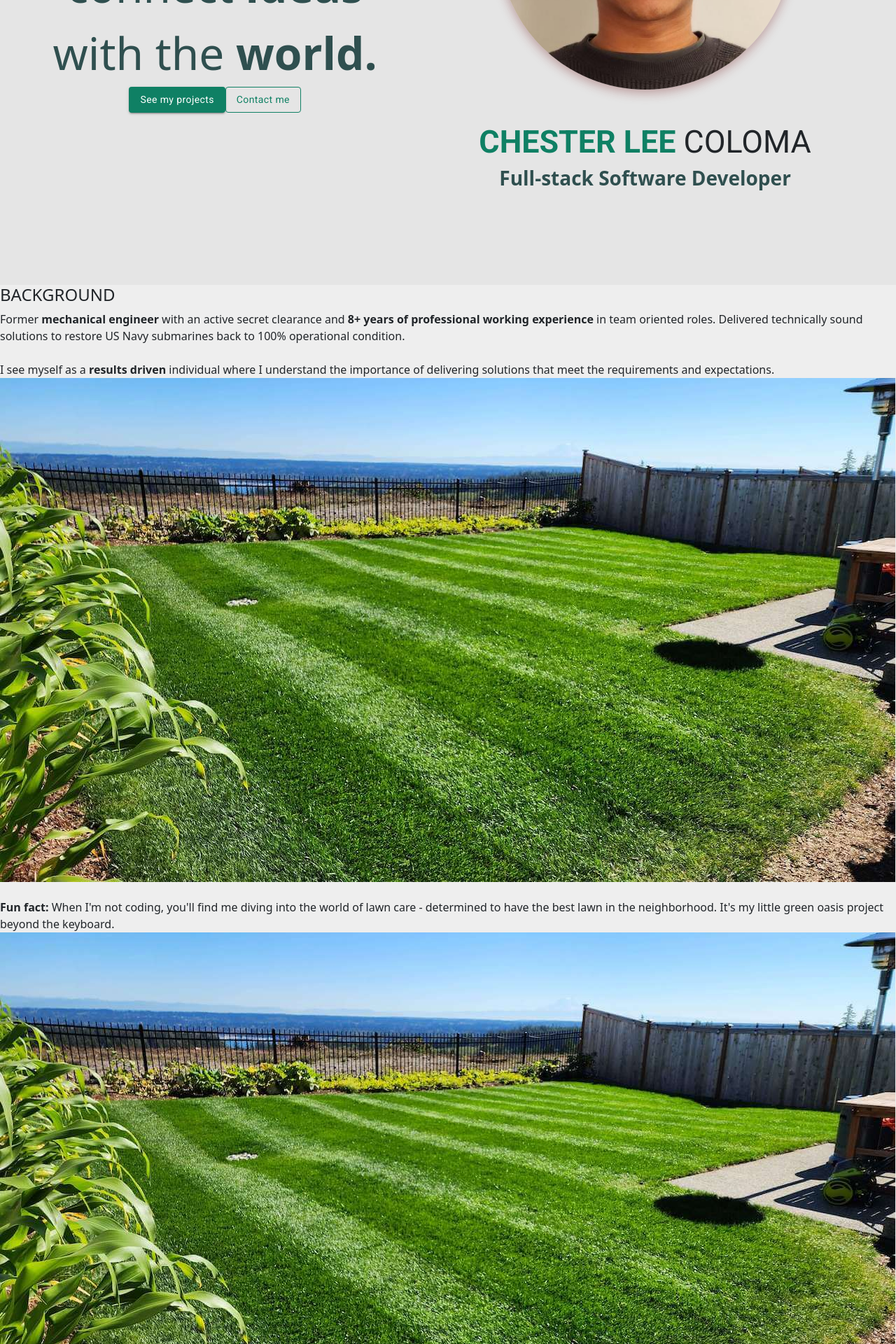
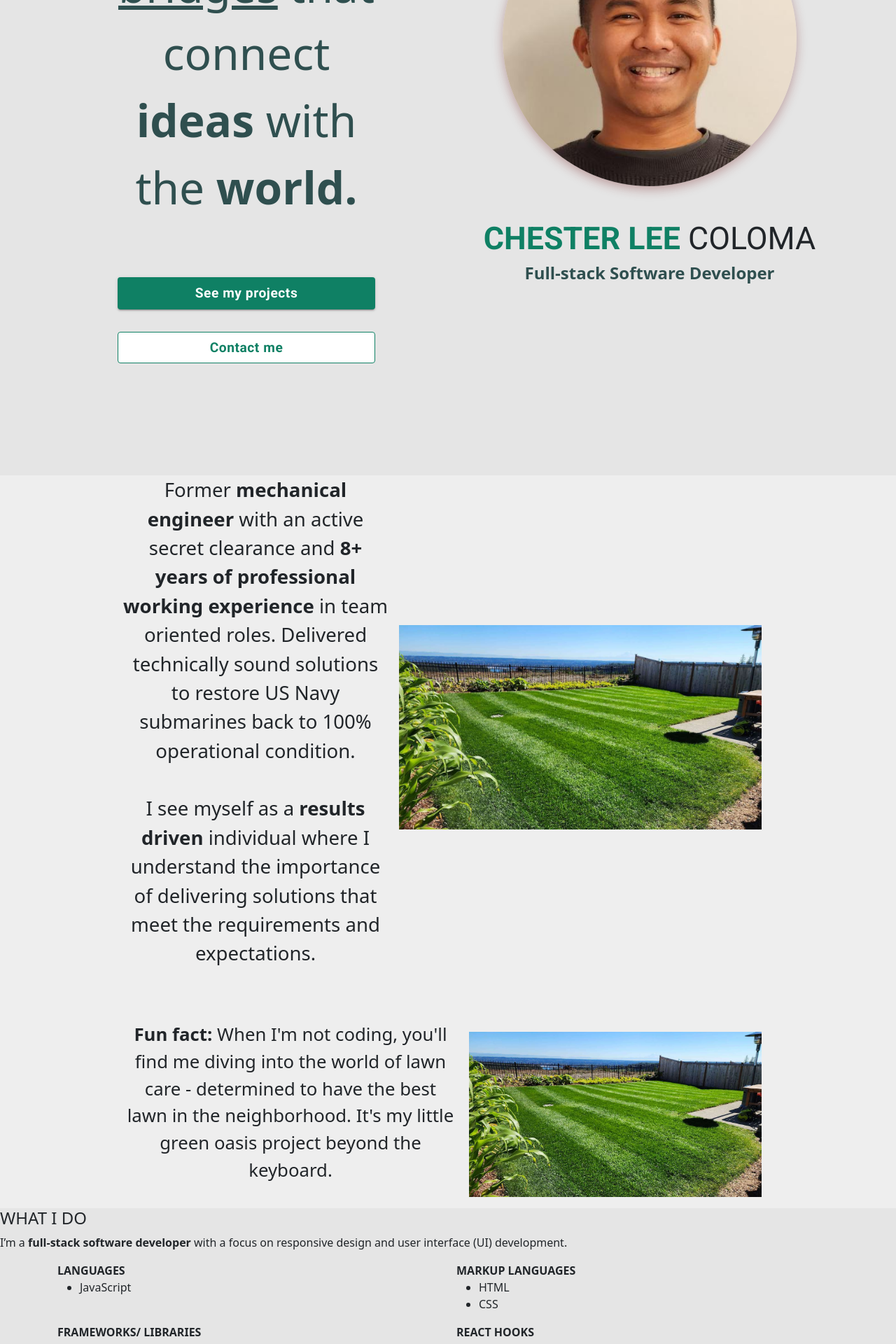
Before and after one commit to cleecoloma/portfolio-website, a React (Vite) app: page / in a window 1280 px wide. Shown: the part 420-2340 px from the top of the page at 70% size. Built offline with nearby package versions, Linux system fonts and the light colour scheme.

Commit message:
updated background styling for desktop screens

```diff
--- a/src/Components/Background.css
+++ b/src/Components/Background.css
@@ -83,3 +83,59 @@
     object-fit: contain;
   }
 }
+
+@media only screen and (min-width: 835px) {
+  .background-container h4 {
+    display: none;
+  }
+
+  .background-container {
+    display: flex;
+    justify-content: center;
+    align-items: center;
+  }
+
+  #background-description {
+    text-align: center;
+    font-size: 115%;
+    margin: 0 5rem;
+  }
+
+  #icon-container {
+    display: none;
+  }
+
+  #first-description div {
+    width: 60%;
+  }
+
+  #first-description {
+    display: flex;
+    font-size: 150%;
+    margin: 0 6rem;
+  }
+
+  #first-description img {
+    margin: 1rem auto 0;
+    padding: 1rem;
+    width: 550px;
+    object-fit: contain;
+  }
+
+  #second-description {
+    display: flex;
+    font-size: 140%;
+    margin: 3rem 6rem 0;
+  }
+
+  #second-description div {
+    width: 60%;
+  }
+
+  #second-description img {
+    padding: 1rem;
+    width: 450px;
+    object-fit: contain;
+    margin: 0 auto;
+  }
+}
--- a/src/Components/Background.jsx
+++ b/src/Components/Background.jsx
@@ -10,6 +10,7 @@ function Background() {
       <h4>BACKGROUND</h4>
       <p id='background-description'>
         <div id='first-description'>
+          <div>
             Former <strong>mechanical engineer</strong> with an active secret
             clearance and{' '}
             <strong>8+ years of professional working experience</strong> in team
@@ -18,6 +19,7 @@ function Background() {
             <br /> I see myself as a <strong>results driven</strong> individual
             where I understand the importance of delivering solutions that meet
             the requirements and expectations. <br />
+          </div>
           <img src='../../images/lawn.jpg' alt='lawn' id='lawn-img' />
         </div>
         <br />
--- a/src/Components/Hero.css
+++ b/src/Components/Hero.css
@@ -90,6 +90,7 @@
     margin-top: 1rem;
     font-weight: 700;
     font-size: 120%;
+    background-color: white;
   }
 
   #menu-icon-div {
@@ -166,6 +167,7 @@
     font-weight: 700;
     font-size: 120%;
     width: 15rem;
+    background-color: white;
   }
 
   #menu-icon-div {
@@ -176,12 +178,13 @@
 @media only screen and (min-width: 835px) {
   .hero-container {
     display: flex;
+    justify-content: center;
+    align-items: center;
     padding: 8rem 0;
   }
 
-  .left-div,
-  .right-div {
-    width: 48%;
+  .left-div, .right-div {
+    width: 45%;
   }
 
   .right-div {
@@ -198,12 +201,16 @@
     font-weight: 700;
   }
 
+  .hero-container h3 {
+    font-size: 150%;
+  }
+
   .hero-container img {
     width: 420px;
   }
 
   #hero-message {
-    margin: 2rem 2rem 0;
+    margin: 2rem 6rem 0;
     font-size: 400%;
     font-weight: 300;
   }
@@ -219,4 +226,26 @@
   .hero-container hr {
     display: none;
   }
+
+  #button-container {
+    display: flex;
+    flex-direction: column;
+    justify-content: center;
+    align-items: center;
+  }
+
+  #project-button {
+    margin: 5rem 1rem 0;
+    font-weight: 700;
+    font-size: 120%;
+    width: 23rem;
+  }
+
+  #contact-button {
+    margin: 2rem 1rem;
+    font-weight: 700;
+    font-size: 120%;
+    width: 23rem;
+    background-color: white;
+  }
 }
```
Lines whose indentation alone changed are shown as unchanged.
